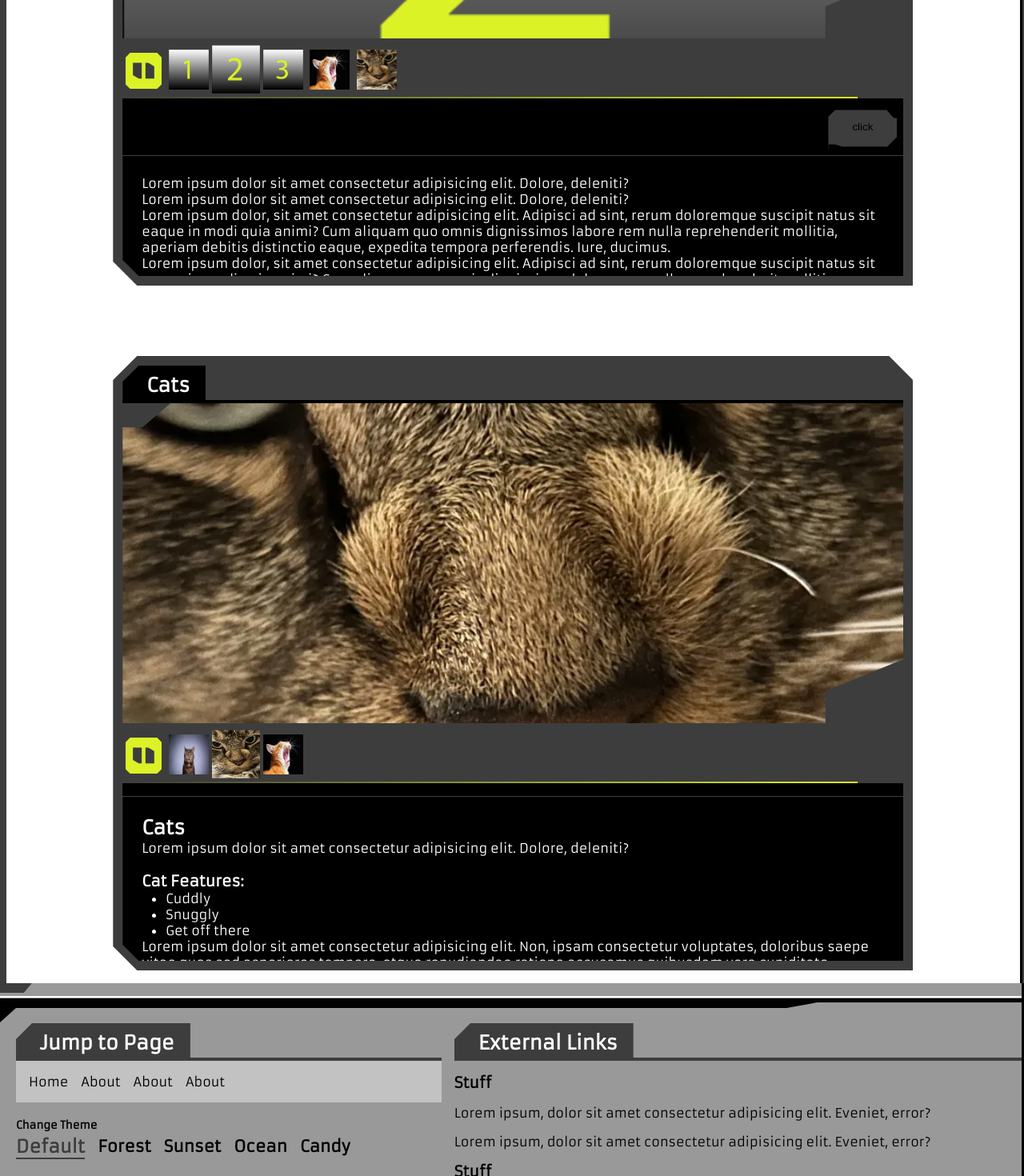
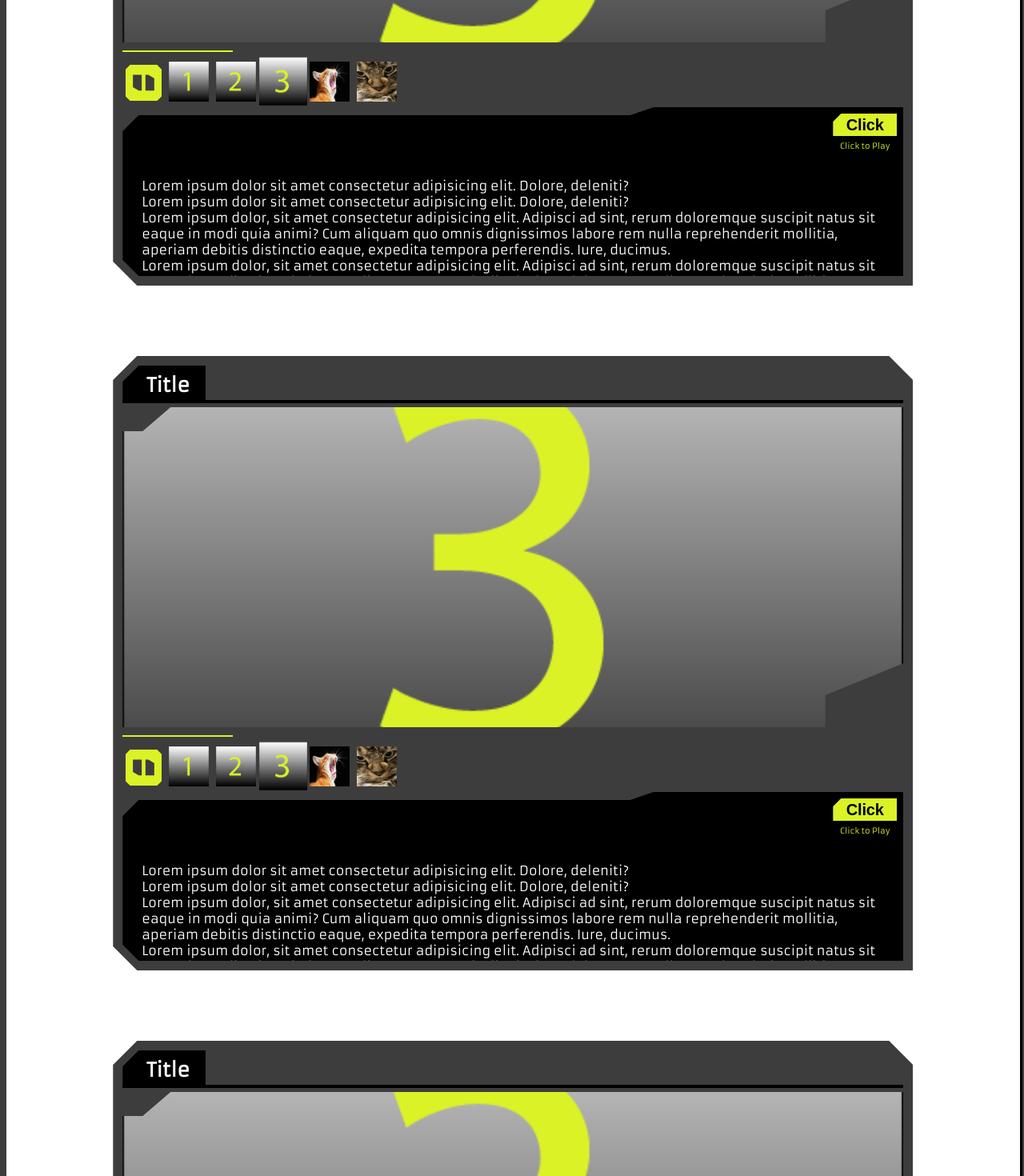
Before and after one commit to ChrisJackem/port_app, a Next.js app: page /work in a window 1280 px wide. Shown: the part 620-2090 px from the top of the page at 80% size. Built offline with nearby package versions, Linux system fonts and the light colour scheme; a web font is replaced by a local one.

Commit message:
Layout shifts

```diff
--- a/src/app/work/page.tsx
+++ b/src/app/work/page.tsx
@@ -29,7 +29,85 @@ const WorkPage = () => {
     <Scroller>
 
         <WorkContainer title='Title'
-        link={{ text: 'click', href: 'google.com' }}
+            link={{ text: 'Click', href: 'google.com' }}
+            content={[
+                { title: 'test', url: 'static/images/work/test/test1.png' },
+                { title: 'test2',
+                    url: 'static/images/work/test/test2.png',
+                    text: 'This is working'
+                },
+                { title: 'test3', url: 'static/images/work/test/test3.png' },
+                { title: 'Beei',
+                    url: 'static/images/work/test2/cat3.jpg',
+                    embedId:'J63mfimO5qE'
+                },
+                { title: 'Beef',
+                    url: 'static/images/work/test2/cat2.jpg',
+                    embedId:'aAGaNgkBdgc'
+                }
+        ]}>
+            <p>Lorem ipsum dolor sit amet consectetur adipisicing elit. Dolore, deleniti?</p>
+             <p>Lorem ipsum dolor sit amet consectetur adipisicing elit. Dolore, deleniti?</p>
+            <p>Lorem ipsum dolor, sit amet consectetur adipisicing elit. Adipisci ad sint, rerum doloremque suscipit natus sit eaque in modi quia animi? Cum aliquam quo omnis dignissimos labore rem nulla reprehenderit mollitia, aperiam debitis distinctio eaque, expedita tempora perferendis. Iure, ducimus.</p>
+            <p>Lorem ipsum dolor, sit amet consectetur adipisicing elit. Adipisci ad sint, rerum doloremque suscipit natus sit eaque in modi quia animi? Cum aliquam quo omnis dignissimos labore rem nulla reprehenderit mollitia, aperiam debitis distinctio eaque, expedita tempora perferendis. Iure, ducimus.</p>
+            <p>Lorem ipsum dolor, sit amet consectetur adipisicing elit. Adipisci ad sint, rerum doloremque suscipit natus sit eaque in modi quia animi? Cum aliquam quo omnis dignissimos labore rem nulla reprehenderit mollitia, aperiam debitis distinctio eaque, expedita tempora perferendis. Iure, ducimus.</p>
+            <p>Lorem ipsum dolor, sit amet consectetur adipisicing elit. Adipisci ad sint, rerum doloremque suscipit natus sit eaque in modi quia animi? Cum aliquam quo omnis dignissimos labore rem nulla reprehenderit mollitia, aperiam debitis distinctio eaque, expedita tempora perferendis. Iure, ducimus.</p>
+            <p>Lorem ipsum dolor, sit amet consectetur adipisicing elit. Adipisci ad sint, rerum doloremque suscipit natus sit eaque in modi quia animi? Cum aliquam quo omnis dignissimos labore rem nulla reprehenderit mollitia, aperiam debitis distinctio eaque, expedita tempora perferendis. Iure, ducimus.</p>
+        </WorkContainer>
+        <WorkContainer title='Title'
+            link={{ text: 'Click', href: 'google.com' }}
+            content={[
+                { title: 'test', url: 'static/images/work/test/test1.png' },
+                { title: 'test2',
+                    url: 'static/images/work/test/test2.png',
+                    text: 'This is working'
+                },
+                { title: 'test3', url: 'static/images/work/test/test3.png' },
+                { title: 'Beei',
+                    url: 'static/images/work/test2/cat3.jpg',
+                    embedId:'J63mfimO5qE'
+                },
+                { title: 'Beef',
+                    url: 'static/images/work/test2/cat2.jpg',
+                    embedId:'aAGaNgkBdgc'
+                }
+        ]}>
+            <p>Lorem ipsum dolor sit amet consectetur adipisicing elit. Dolore, deleniti?</p>
+             <p>Lorem ipsum dolor sit amet consectetur adipisicing elit. Dolore, deleniti?</p>
+            <p>Lorem ipsum dolor, sit amet consectetur adipisicing elit. Adipisci ad sint, rerum doloremque suscipit natus sit eaque in modi quia animi? Cum aliquam quo omnis dignissimos labore rem nulla reprehenderit mollitia, aperiam debitis distinctio eaque, expedita tempora perferendis. Iure, ducimus.</p>
+            <p>Lorem ipsum dolor, sit amet consectetur adipisicing elit. Adipisci ad sint, rerum doloremque suscipit natus sit eaque in modi quia animi? Cum aliquam quo omnis dignissimos labore rem nulla reprehenderit mollitia, aperiam debitis distinctio eaque, expedita tempora perferendis. Iure, ducimus.</p>
+            <p>Lorem ipsum dolor, sit amet consectetur adipisicing elit. Adipisci ad sint, rerum doloremque suscipit natus sit eaque in modi quia animi? Cum aliquam quo omnis dignissimos labore rem nulla reprehenderit mollitia, aperiam debitis distinctio eaque, expedita tempora perferendis. Iure, ducimus.</p>
+            <p>Lorem ipsum dolor, sit amet consectetur adipisicing elit. Adipisci ad sint, rerum doloremque suscipit natus sit eaque in modi quia animi? Cum aliquam quo omnis dignissimos labore rem nulla reprehenderit mollitia, aperiam debitis distinctio eaque, expedita tempora perferendis. Iure, ducimus.</p>
+            <p>Lorem ipsum dolor, sit amet consectetur adipisicing elit. Adipisci ad sint, rerum doloremque suscipit natus sit eaque in modi quia animi? Cum aliquam quo omnis dignissimos labore rem nulla reprehenderit mollitia, aperiam debitis distinctio eaque, expedita tempora perferendis. Iure, ducimus.</p>
+        </WorkContainer>
+        <WorkContainer title='Title'
+            link={{ text: 'Click', href: 'google.com' }}
+            content={[
+                { title: 'test', url: 'static/images/work/test/test1.png' },
+                { title: 'test2',
+                    url: 'static/images/work/test/test2.png',
+                    text: 'This is working'
+                },
+                { title: 'test3', url: 'static/images/work/test/test3.png' },
+                { title: 'Beei',
+                    url: 'static/images/work/test2/cat3.jpg',
+                    embedId:'J63mfimO5qE'
+                },
+                { title: 'Beef',
+                    url: 'static/images/work/test2/cat2.jpg',
+                    embedId:'aAGaNgkBdgc'
+                }
+        ]}>
+            <p>Lorem ipsum dolor sit amet consectetur adipisicing elit. Dolore, deleniti?</p>
+             <p>Lorem ipsum dolor sit amet consectetur adipisicing elit. Dolore, deleniti?</p>
+            <p>Lorem ipsum dolor, sit amet consectetur adipisicing elit. Adipisci ad sint, rerum doloremque suscipit natus sit eaque in modi quia animi? Cum aliquam quo omnis dignissimos labore rem nulla reprehenderit mollitia, aperiam debitis distinctio eaque, expedita tempora perferendis. Iure, ducimus.</p>
+            <p>Lorem ipsum dolor, sit amet consectetur adipisicing elit. Adipisci ad sint, rerum doloremque suscipit natus sit eaque in modi quia animi? Cum aliquam quo omnis dignissimos labore rem nulla reprehenderit mollitia, aperiam debitis distinctio eaque, expedita tempora perferendis. Iure, ducimus.</p>
+            <p>Lorem ipsum dolor, sit amet consectetur adipisicing elit. Adipisci ad sint, rerum doloremque suscipit natus sit eaque in modi quia animi? Cum aliquam quo omnis dignissimos labore rem nulla reprehenderit mollitia, aperiam debitis distinctio eaque, expedita tempora perferendis. Iure, ducimus.</p>
+            <p>Lorem ipsum dolor, sit amet consectetur adipisicing elit. Adipisci ad sint, rerum doloremque suscipit natus sit eaque in modi quia animi? Cum aliquam quo omnis dignissimos labore rem nulla reprehenderit mollitia, aperiam debitis distinctio eaque, expedita tempora perferendis. Iure, ducimus.</p>
+            <p>Lorem ipsum dolor, sit amet consectetur adipisicing elit. Adipisci ad sint, rerum doloremque suscipit natus sit eaque in modi quia animi? Cum aliquam quo omnis dignissimos labore rem nulla reprehenderit mollitia, aperiam debitis distinctio eaque, expedita tempora perferendis. Iure, ducimus.</p>
+        </WorkContainer>
+        <WorkContainer title='Title'
+            link={{ text: 'Click', href: 'google.com' }}
             content={[
                 { title: 'test', url: 'static/images/work/test/test1.png' },
                 { title: 'test2',
--- a/src/components/chip_header/chip_header.tsx
+++ b/src/components/chip_header/chip_header.tsx
@@ -7,14 +7,15 @@ type ChipHeaderProps = {
     colTx?: string;
     children?: React.ReactNode;
     childBg?: string;
+    styles?: React.CSSProperties;
 };
 
-const ChipHeader = ({ title, colBg, colTx, children, childBg }: ChipHeaderProps) => {
+const ChipHeader = ({ title, colBg, colTx, children, childBg, styles }: ChipHeaderProps) => {
     const background_color = colBg ? colBg : `var(--background, #999)`;
     const text_color = colTx ? colTx : `var(--foreground, #FFF)`;
     const child_bg_color = childBg ? childBg : `var(--foreground, #FFF)`;
     return (
-        <section className=''>
+        <section style={ styles ? styles : {}}>
             <div
                 className='chipped-header'
                 style={{ borderBottom: `4px solid ${background_color}`, ['--bg' as string]: colBg }}
--- a/src/components/loading_component/loading_component.module.css
+++ b/src/components/loading_component/loading_component.module.css
@@ -15,7 +15,9 @@
 
 .svgLogo:first-of-type{ margin-right: -2px; }
 .svgLogo{
-    width: 25px; height: 50px;
+  width: 25px; height: 50px;
+  overflow: visible;
+  transform: scale(1, 1);
 }
 
 .flipped{ transform: scale(-1, 1); }
--- a/src/components/slide_show/slide_show.module.css
+++ b/src/components/slide_show/slide_show.module.css
@@ -1,7 +1,7 @@
 .slideshow_container{
     padding-top: 410px;
-    gap: 0.5rem;
-    padding-bottom: 0;
+    /* gap: 0.5rem; */
+    /* padding-bottom: 0; */
 }
 
 .slideshow_image_main{
@@ -20,7 +20,7 @@
 
 .slideshow_buttons{
     padding: 0.25rem;
-    margin-bottom: 0.25rem;
+    margin-top: 0.5rem;
     justify-content: left;
     gap: 0.55rem;
     position: relative;
@@ -46,11 +46,12 @@
     }
 
 .progress_bar{
-    position: absolute;
-    background: linear-gradient(to right, transparent, var(--accent, yellow) );
-    bottom: -2px;
-    height: 4px;
-    width: 10px;
+    /* position: absolute; */
+    /* background: linear-gradient(to right, transparent, var(--accent, yellow) ); */
+    background: var(--accent, yellow);
+    /* bottom: 0px; */
+    height: 2px;
+    /* width: 10px; */
 }
 
 /* image inside */
--- a/src/components/slide_show/slide_show.tsx
+++ b/src/components/slide_show/slide_show.tsx
@@ -38,18 +38,22 @@ const SlideShow = ({ title, inView, slides }:{  title: string, inView:boolean, s
     const hero_height = 400;
 
     useEffect(()=>{
+        // Start progress bar - default is playing
         progressBar(playing);
-        const found_videos = slides // Find video slides
+        // Find video slides
+        const found_videos = slides
             .map(slide => slide.embedId)
             .filter((id): id is string => typeof id === 'string');
         if (found_videos.length > 0) setVideoIds(found_videos);
     }, [])
 
     useEffect(() => {
-        if (!(slides.length > 1)) return;
+        if (slides.length <= 1) return;
+
         // Start bar
         progressBar(inView && playing);
-        // Reset slide on hide - this hides video loading
+
+        // Reset slide to 0 on hide - this hides video loading
         if (!inView) setActiveSlideIndex(0);
 
         // Interval
@@ -71,11 +75,13 @@ const SlideShow = ({ title, inView, slides }:{  title: string, inView:boolean, s
 
     function progressBar( start:boolean ){
         if (!start){
+            // Stop animation and also animate lol
             animateControls?.stop();
             animate( scope.current,
                 { width: "0%" },
-                { duration: .2, ease: 'linear' })
+                { duration: .2, ease: 'easeOut' })
         }else{
+            // Start animation
             setAnimateControls(
                 animate( scope.current,
                     { width: ["0%", "100%"] },
@@ -84,11 +90,13 @@ const SlideShow = ({ title, inView, slides }:{  title: string, inView:boolean, s
         }
     }
 
+    // Interval callback
     function tickHandler() {
         progressBar(true);
         setActiveSlideIndex(activeSlideIndex => ++activeSlideIndex >= slides.length ? 0 : activeSlideIndex);
     }
 
+    // Play button
     function playBtnHandler( force_off=false ){
         setPlaying( playing => {
             const ret = force_off===true ? false : !playing;
@@ -99,6 +107,7 @@ const SlideShow = ({ title, inView, slides }:{  title: string, inView:boolean, s
         } );
     }
 
+    // Thumbnail buttons
     function imgBtnHandler(id:number){
         if (id > -1 && id < slides.length){
             setActiveSlideIndex(id);
@@ -120,7 +129,8 @@ const SlideShow = ({ title, inView, slides }:{  title: string, inView:boolean, s
                     embedId={id}
                     visible={activeSlide.embedId === id}
                 />
-            ) )}
+                ) )
+            }
 
             <AnimatePresence>
                 <>
--- a/src/components/work_container/work_container.css
+++ b/src/components/work_container/work_container.module.css
@@ -1,4 +1,4 @@
-.work-container{
+.work_container{
     min-height: 600px;
     max-height: calc(100vh - 2rem);
     max-width: 1000px;
@@ -11,7 +11,7 @@
     overflow: hidden;
 }
     /* Background shape */
-    .work-container::before{
+    .work_container::before{
         z-index: 0;
         content: ''; position: absolute; top: 0; left: 0; width: 100%; height: 100%;
         background-color: var(--background, #000);
@@ -19,30 +19,48 @@
     }
 
 
-.link-container{
+.link_container{
     z-index: 1;
     color: var(--foreground, #FFF);
+    padding: 8px;
+    display: flex;
+    justify-content: right;
+
+}
+.link_container::after{
+    z-index: -1;
     background-color: var(--darkest, #000);
-    padding: 8px;
-    border-bottom: 1px solid var(--background, #CCC);
+    clip-path: polygon(
+        0 30px, 20px 10px, 65% 10px, 68% 0px, 100% 0px,
+        100% 100%, 0 100%
+    );
 }
-.link-container > *{
-    float: right;
-}
-/* .link-button-container{
-    width: 100px;
-    color: var(--foreground, #FFF);
-    position: absolute; top: 1rem; right: 0;
-    background-color: var(--darkest, #000);
-    transform: translateY(-100%);
-    justify-content: right;
+
+.inner_link_container{
+    width: min-content;
+    gap: 2px;
+    text-align: center;
 }
 
 .link_button{
-    padding: 0.5rem;
-} */
+    width: 80px;
+    padding: 6px 12px;
+    color: var(--darkest, #000);
+    font-size: 20px;
+    font-weight: bolder;
+    background-color: var(--accent, yellow);
+    clip-path: polygon(
+        0px 10px, 10px 0px, 100% 0px,
+        100% 100%, 0px 100%
+    );
+}
 
-.work-child-outer-container{
+.link_text{
+    font-size: 10px;
+    color: var(--accent, yellow);
+}
+
+.outer_container{
     overflow-y: auto;
     color: white;
     background-color: var(--darkest, #000);
@@ -53,14 +71,7 @@
         0 calc(100% - 20px) )
 }
 
-.work-child-inner-container{
+.inner_container{
     padding-top: 0;
     padding: 1.5rem;
-
 }
-
-/* @media screen and (max-width: 600px) {
-    .work-child-inner-container{
-        padding: 1rem;
-    }
-} */
--- a/src/components/work_container/work_container.tsx
+++ b/src/components/work_container/work_container.tsx
@@ -3,12 +3,12 @@
 'use client'
 import { useInView } from 'motion/react';
 import React, { useEffect, useRef, useState } from 'react';
-import './work_container.css';
+import styles from './work_container.module.css';
 import ChipHeader from '../chip_header/chip_header';
 import SlideShow from '../slide_show/slide_show';
 import LoadingComponent from '../loading_component/loading_component';
-import { fetchFile, STATUS} from '@/hooks/useImg';
-import useRefs from '@/hooks/useRefs';
+import { fetchFile, STATUS } from '@/hooks/useImg';
+
 
 // Individual slides
 export type Slide = {
@@ -75,13 +75,15 @@ const WorkContainer = ({ title, content, children, link }: WorkContainerProps) =
   }, [isInView, content]);
 
   return (
-    <section className='work-container p-rel' ref={container_ref}>
-      <ChipHeader title={title} colBg='var(--darkest, #000)' colTx='var(--foreground, #FFF)' />
+    <section className={`p-rel ${styles.work_container}`} ref={container_ref}>
+      <ChipHeader
+        title={title}
+        styles={{ marginBottom: "5px" }}
+        colBg='var(--darkest, #000)'
+        colTx='var(--foreground, #FFF)'
+      />
       { slideState.status !== STATUS.LOADED
-        ? <LoadingComponent
-            dark_mode={true}
-            height={ '400px'}
-          />
+        ? <LoadingComponent height={ '400px'} />
         : <SlideShow
             title={title}
             inView={isInView}
@@ -89,14 +91,21 @@ const WorkContainer = ({ title, content, children, link }: WorkContainerProps) =
         />
       }
 
-        <div className='link-container'>
-          { link && (<span>
-            <button className='chip-a un-border'>{link.text}</button>
-          </span>) }
-        </div>
+      { link
+        ? ( // The link container
+            <section className={`psudo ${styles.link_container}`}>
+              <div className={`${styles.inner_link_container}`}>
+                <button className={`un-border link ${styles.link_button}`}>{link.text}</button>
+                <small className={styles.link_text}>Click to Play</small>
+              </div>
+            </section>
+          )
+        : (<div></div>)// empty div for grid layout
+      }
 
-      <div className='work-child-outer-container'>
-        <div className='work-child-inner-container'>{children}</div>
+
+      <div className={`${styles.outer_container}`}>
+        <div className={`${styles.inner_container}`}>{children}</div>
       </div>
 
     </section>
--- a/src/components/youtube_embed/youtube_embed.module.css
+++ b/src/components/youtube_embed/youtube_embed.module.css
@@ -1,6 +1,5 @@
 .video_responsive {
     overflow: hidden;
-    /* padding-bottom: 57%; */
     position: absolute;
     top: 0; left: 0;
     height: 400px; /* Make sure this is synced */
@@ -12,7 +11,7 @@
 }
 
 .video_responsive iframe {
-    max-height: 400px;
+    max-height: 400px; /* Make sure this is synced */
     aspect-ratio: 16 / 9;
     border: none;
 }
```
Also changed, not shown: src/components/loading_component/loading_component.tsx (+4 -14 lines), src/components/youtube_embed/youtube_embed.tsx (+5 -3 lines). Lines whose indentation alone changed are shown as unchanged.
